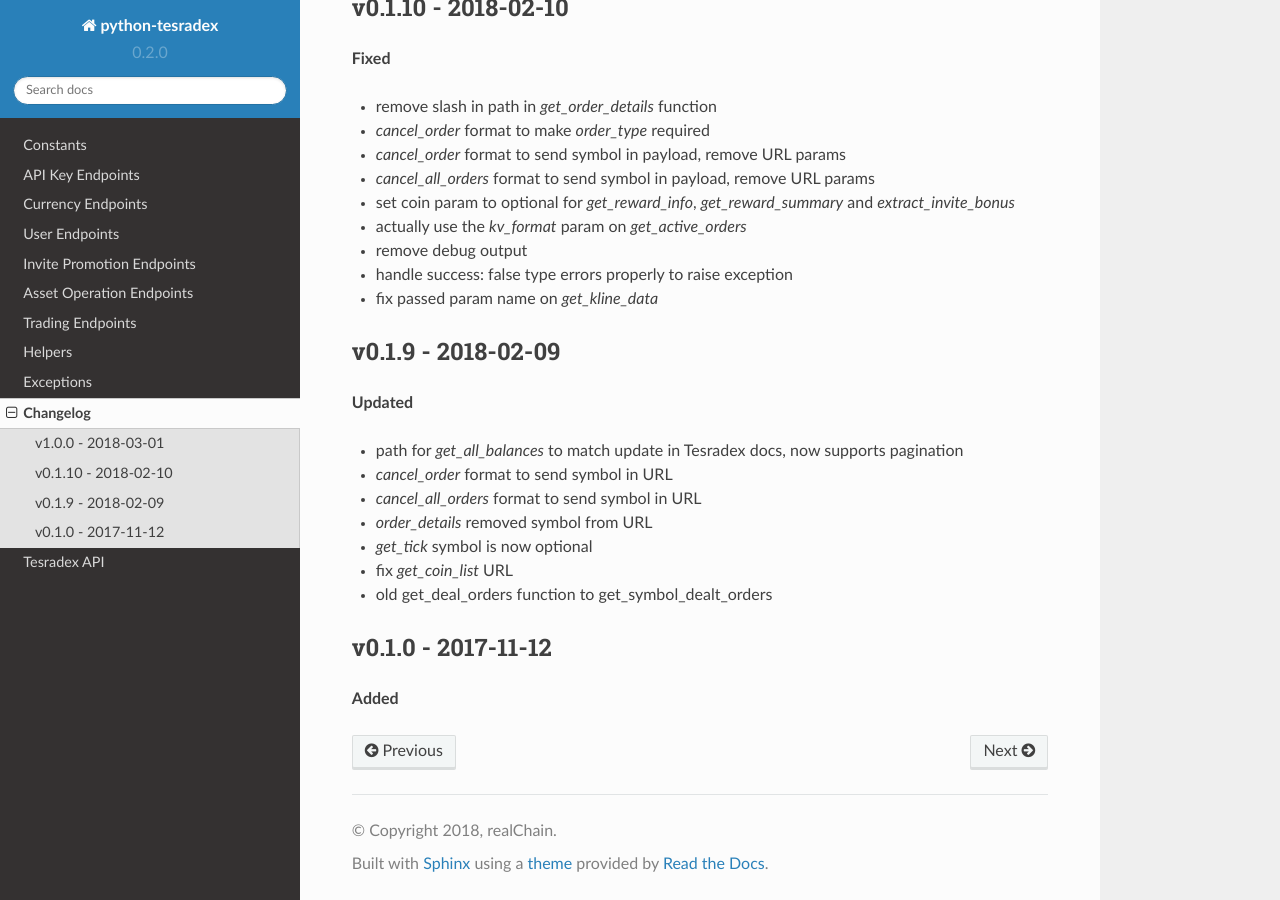
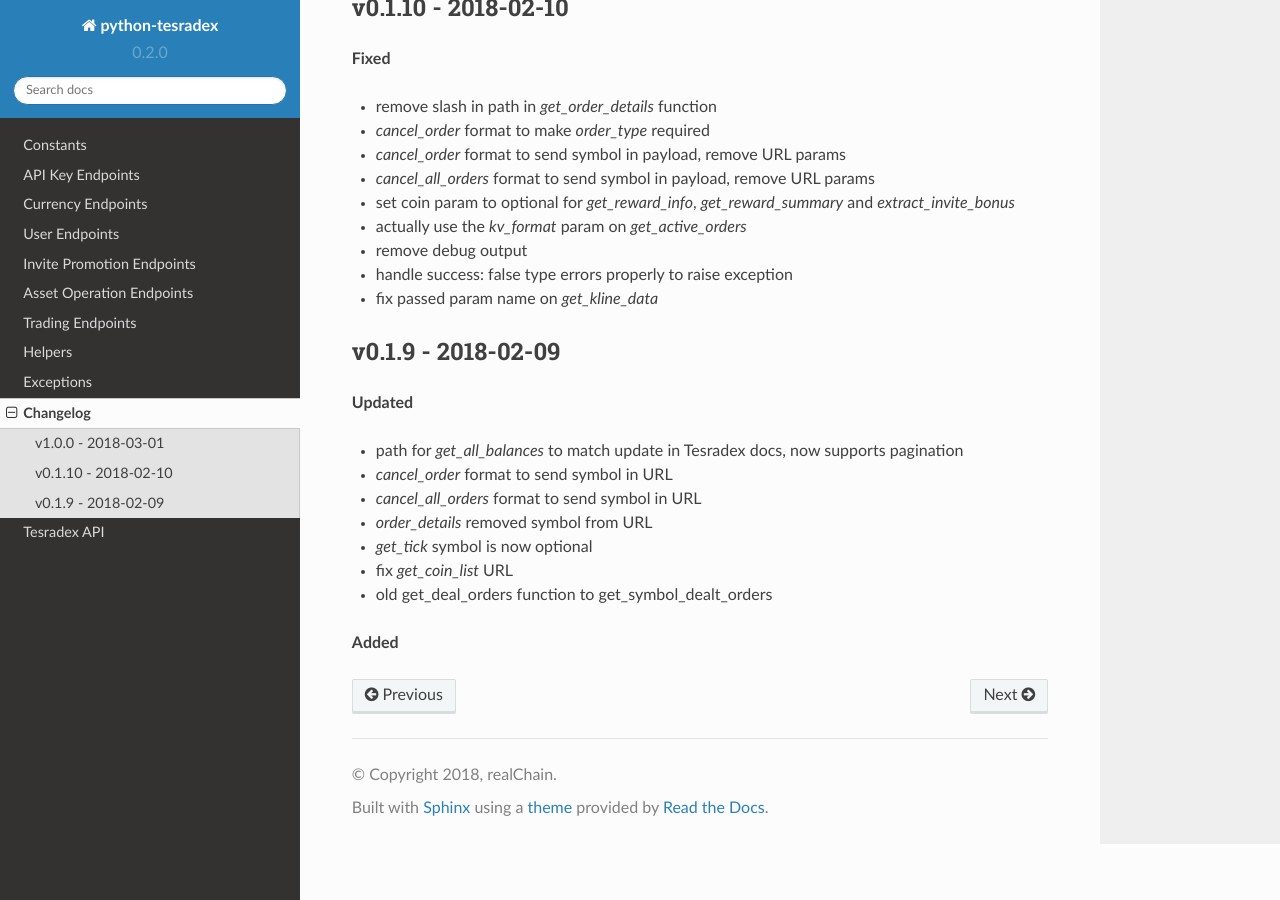
Before and after one commit to TesrabNetwork/python-tesradex, a Sphinx documentation site: the page built from docs/changelog.rst, in a window 1280 px wide and 900 px high, scrolled down 873 px. Built offline with Sphinx 7.4.7 and the Read the Docs theme 2.0.0, drawn with Linux system fonts in a browser that asks for light colours; formulas are drawn with MathJax 3; pages that are not in the unit, such as notebooks, are missing from menus.

```diff
--- a/docs/changelog.rst
+++ b/docs/changelog.rst
@@ -61,7 +61,6 @@
 
 
 
-v0.1.0 - 2017-11-12
-^^^^^^^^^^^^^^^^^^^
+
 
 **Added**
```
